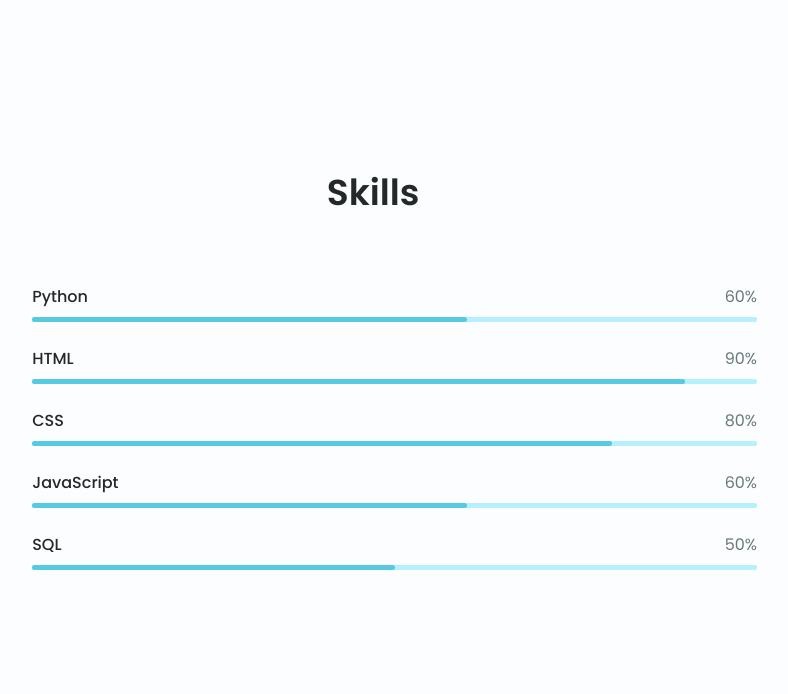
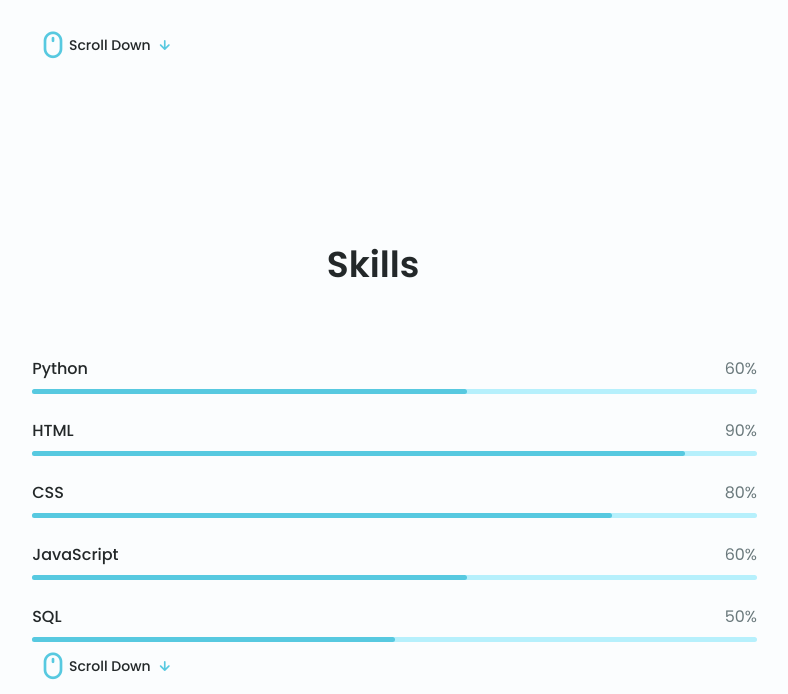
Before and after one commit to Aizaz6198/Portfolio, a website: page Views/index.html in a window 1280 px wide. Shown: the part 1507-2201 px from the top of the page, without its empty margins (267-1055 px from the left). Drawn offline with nearby package versions, Linux system fonts and the light colour scheme; files whose address does not match are found by name.

Commit message:
Update index.html

```diff
--- a/Views/index.html
+++ b/Views/index.html
@@ -168,6 +168,13 @@
                         </a>
                     </div>
                 </div>
+                 <div class="home__scroll">
+                    <a href="#skills" class="home__scroll-button button--flex">
+                        <i class="uil uil-mouse-alt home__scroll-mouse"></i>
+                        <span class="home__scroll-name">Scroll Down</span>
+                        <i class="uil uil-arrow-down home__scroll-arrow"></i>
+                    </a>
+                </div>
             </div>
         </section>
 
@@ -227,6 +234,13 @@
                             </div>
                         </div>
                     </div>
+                </div>
+                 <div class="home__scroll">
+                    <a href="#Education" class="home__scroll-button button--flex">
+                        <i class="uil uil-mouse-alt home__scroll-mouse"></i>
+                        <span class="home__scroll-name">Scroll Down</span>
+                        <i class="uil uil-arrow-down home__scroll-arrow"></i>
+                    </a>
                 </div>
             </div>
             <span class="section__subtitle"></span>
@@ -326,6 +340,13 @@
                             </div>
                         </div>
                     </div>
+                </div>
+                 <div class="home__scroll">
+                    <a href="#portfolio" class="home__scroll-button button--flex">
+                        <i class="uil uil-mouse-alt home__scroll-mouse"></i>
+                        <span class="home__scroll-name">Scroll Down</span>
+                        <i class="uil uil-arrow-down home__scroll-arrow"></i>
+                    </a>
                 </div>
             </div>
             <span class="section__subtitle"></span>
```
